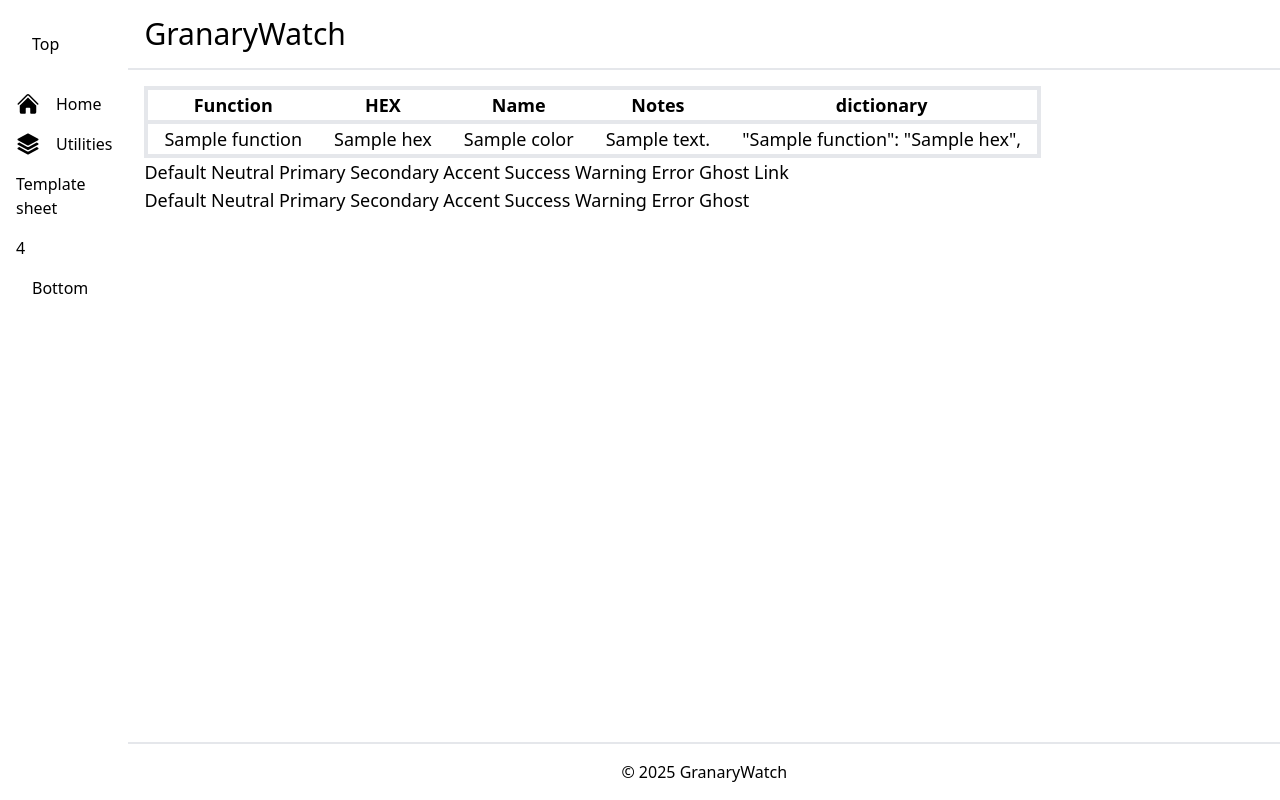
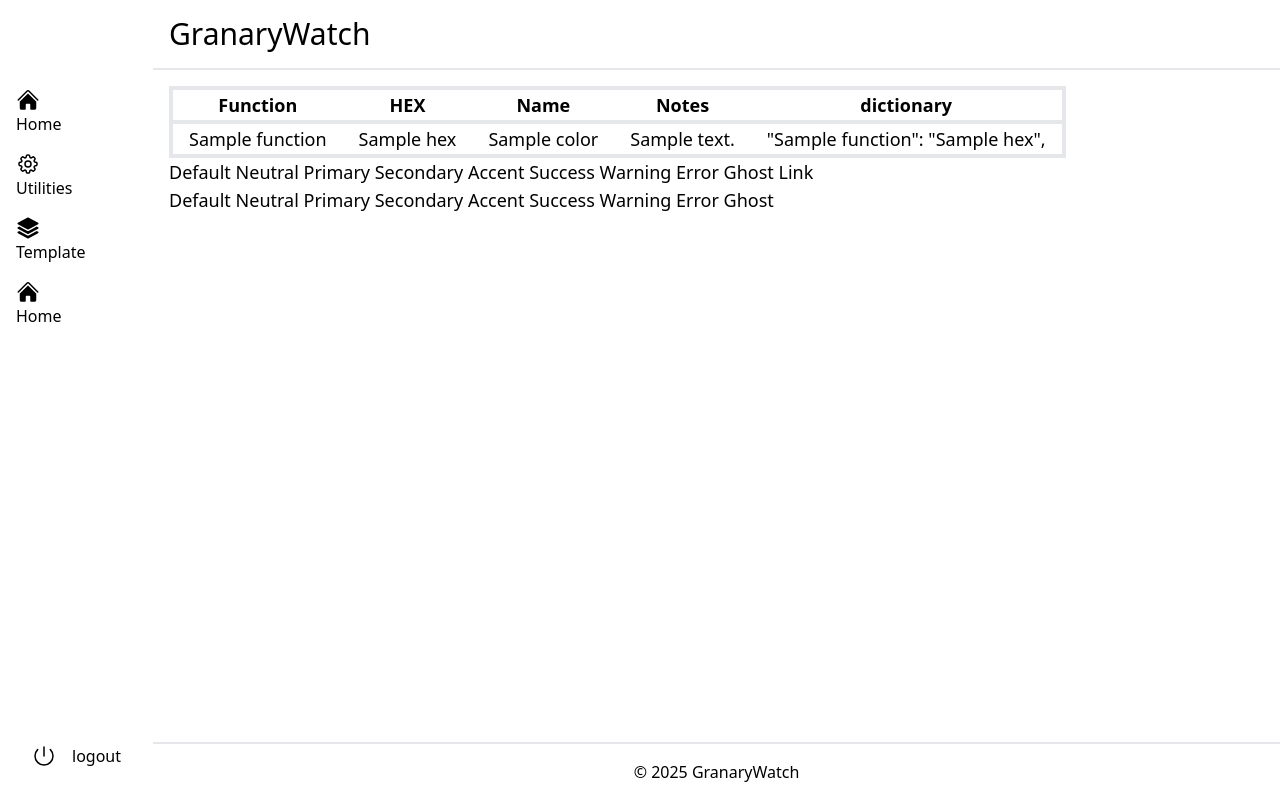
Before and after one commit to mgurnett/tailwind_try, a Django app: template core/templates/core/template_sheet.html in a window 1280 px wide. Run offline with Django 5.2, Linux system fonts and the light colour scheme; the template is opened without the code that fills it: most values are stand-ins (such as "Sample title", 1, 10 or a date in 2020); some libraries are stand-ins or nearby versions.

Commit message:
cleaned up sidebar

```diff
--- a/core/templates/core/sidebar.html
+++ b/core/templates/core/sidebar.html
@@ -1,38 +1,64 @@
 <nav class="bg-base-200 basis-1/12 h-screen">
   <div class="flex flex-col h-screen p-4">
     <div  class="p-4">  <!-- Top of sidebar-->
-      Top
+
     </div>
-    <div class="flex flex-col space-y-4">
-      <div class="flex space-x-4 mt-5">
+    <!-- <div class="flex flex-col space-y-4"> -->
+    <div class="flex-grow flex flex-col space-y-4 mt-5">
+
+      <div class="flex space-x-4 mt-5">  <!-- Home-->
+        <a href="{% url 'home' %}">
           <svg xmlns="http://www.w3.org/2000/svg" viewBox="0 0 24 24" fill="currentColor" class="size-6">
             <path d="M11.47 3.841a.75.75 0 0 1 1.06 0l8.69 8.69a.75.75 0 1 0 1.06-1.061l-8.689-8.69a2.25 2.25 0 0 0-3.182 0l-8.69 8.69a.75.75 0 1 0 1.061 1.06l8.69-8.689Z" />
             <path d="m12 5.432 8.159 8.159c.03.03.06.058.091.086v6.198c0 1.035-.84 1.875-1.875 1.875H15a.75.75 0 0 1-.75-.75v-4.5a.75.75 0 0 0-.75-.75h-3a.75.75 0 0 0-.75.75V21a.75.75 0 0 1-.75.75H5.625a1.875 1.875 0 0 1-1.875-1.875v-6.198a2.29 2.29 0 0 0 .091-.086L12 5.432Z" />
           </svg>
-        <div>
-          <a href="{% url 'home' %}">
-            Home
+          <div>Home</div>
         </a>
       </div>
+
+      <div class="flex space-x-4 mt-5">  <!-- Utilities-->
+        <a href="#">
+          <svg xmlns="http://www.w3.org/2000/svg" fill="none" viewBox="0 0 24 24" stroke-width="1.5" stroke="currentColor" class="size-6">
+            <path stroke-linecap="round" stroke-linejoin="round" d="M10.343 3.94c.09-.542.56-.94 1.11-.94h1.093c.55 0 1.02.398 1.11.94l.149.894c.07.424.384.764.78.93.398.164.855.142 1.205-.108l.737-.527a1.125 1.125 0 0 1 1.45.12l.773.774c.39.389.44 1.002.12 1.45l-.527.737c-.25.35-.272.806-.107 1.204.165.397.505.71.93.78l.893.15c.543.09.94.559.94 1.109v1.094c0 .55-.397 1.02-.94 1.11l-.894.149c-.424.07-.764.383-.929.78-.165.398-.143.854.107 1.204l.527.738c.32.447.269 1.06-.12 1.45l-.774.773a1.125 1.125 0 0 1-1.449.12l-.738-.527c-.35-.25-.806-.272-1.203-.107-.398.165-.71.505-.781.929l-.149.894c-.09.542-.56.94-1.11.94h-1.094c-.55 0-1.019-.398-1.11-.94l-.148-.894c-.071-.424-.384-.764-.781-.93-.398-.164-.854-.142-1.204.108l-.738.527c-.447.32-1.06.269-1.45-.12l-.773-.774a1.125 1.125 0 0 1-.12-1.45l.527-.737c.25-.35.272-.806.108-1.204-.165-.397-.506-.71-.93-.78l-.894-.15c-.542-.09-.94-.56-.94-1.109v-1.094c0-.55.398-1.02.94-1.11l.894-.149c.424-.07.765-.383.93-.78.165-.398.143-.854-.108-1.204l-.526-.738a1.125 1.125 0 0 1 .12-1.45l.773-.773a1.125 1.125 0 0 1 1.45-.12l.737.527c.35.25.807.272 1.204.107.397-.165.71-.505.78-.929l.15-.894Z" />
+            <path stroke-linecap="round" stroke-linejoin="round" d="M15 12a3 3 0 1 1-6 0 3 3 0 0 1 6 0Z" />
+          </svg>
+          <div>Utilities</div>
+        </a>
       </div>
-      <div class="flex space-x-4">
+
+      <div class="flex space-x-4 mt-5">  <!-- Template-->
+        <a href="{% url 'template_sheet' %}">
           <svg xmlns="http://www.w3.org/2000/svg" viewBox="0 0 24 24" fill="currentColor" class="size-6">
             <path d="M11.644 1.59a.75.75 0 0 1 .712 0l9.75 5.25a.75.75 0 0 1 0 1.32l-9.75 5.25a.75.75 0 0 1-.712 0l-9.75-5.25a.75.75 0 0 1 0-1.32l9.75-5.25Z" />
             <path d="m3.265 10.602 7.668 4.129a2.25 2.25 0 0 0 2.134 0l7.668-4.13 1.37.739a.75.75 0 0 1 0 1.32l-9.75 5.25a.75.75 0 0 1-.71 0l-9.75-5.25a.75.75 0 0 1 0-1.32l1.37-.738Z" />
             <path d="m10.933 19.231-7.668-4.13-1.37.739a.75.75 0 0 0 0 1.32l9.75 5.25c.221.12.489.12.71 0l9.75-5.25a.75.75 0 0 0 0-1.32l-1.37-.738-7.668 4.13a2.25 2.25 0 0 1-2.134-.001Z" />
           </svg>
-        <div>Utilities
+          <div>Template</div>
+        </a>
+      </div>
+
+      <div class="flex space-x-4 mt-5">  <!-- Home-->
+        <a href="{% url 'home' %}">
+          <svg xmlns="http://www.w3.org/2000/svg" viewBox="0 0 24 24" fill="currentColor" class="size-6">
+            <path d="M11.47 3.841a.75.75 0 0 1 1.06 0l8.69 8.69a.75.75 0 1 0 1.06-1.061l-8.689-8.69a2.25 2.25 0 0 0-3.182 0l-8.69 8.69a.75.75 0 1 0 1.061 1.06l8.69-8.689Z" />
+            <path d="m12 5.432 8.159 8.159c.03.03.06.058.091.086v6.198c0 1.035-.84 1.875-1.875 1.875H15a.75.75 0 0 1-.75-.75v-4.5a.75.75 0 0 0-.75-.75h-3a.75.75 0 0 0-.75.75V21a.75.75 0 0 1-.75.75H5.625a1.875 1.875 0 0 1-1.875-1.875v-6.198a2.29 2.29 0 0 0 .091-.086L12 5.432Z" />
+          </svg>
+          <div>Home</div>
+        </a>
+      </div>
+
+    </div>
+    <div  class="p-4">  <!-- Bottom of sidebar-->
+      <div class="flex space-x-4 mt-5">
+        <svg xmlns="http://www.w3.org/2000/svg" fill="none" viewBox="0 0 24 24" stroke-width="1.5" stroke="currentColor" class="size-6">
+          <path stroke-linecap="round" stroke-linejoin="round" d="M5.636 5.636a9 9 0 1 0 12.728 0M12 3v9" />
+        </svg>
+        <div>
+          <a href='#''>
+            logout
+          </a>
         </div>
       </div>
-      <div class="flex space-x-4">
-        <a href="{% url 'template_sheet' %}">
-          Template sheet
-        </a>
-      </div>
-      <div class="flex space-x-4">4</div>
-    </div>
-    <div  class="p-4">  <!-- Bottom of sidebar-->
-      Bottom
     </div>
   </div>
 </nav>
```
Lines whose indentation alone changed are shown as unchanged.
